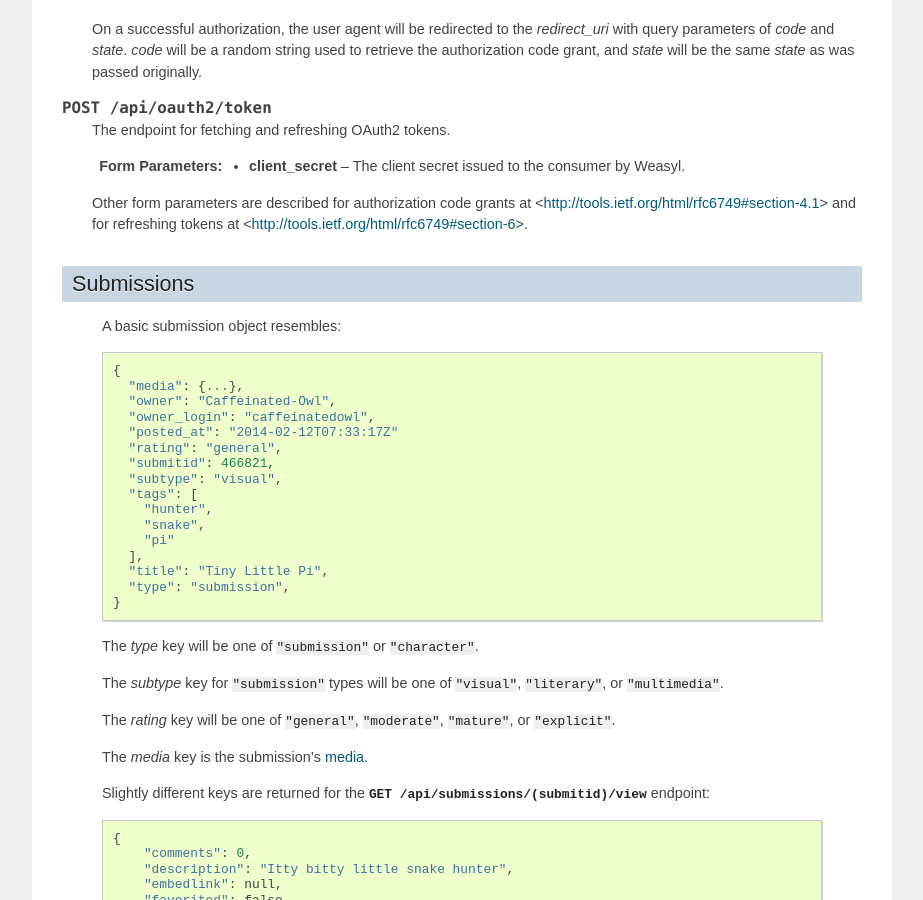
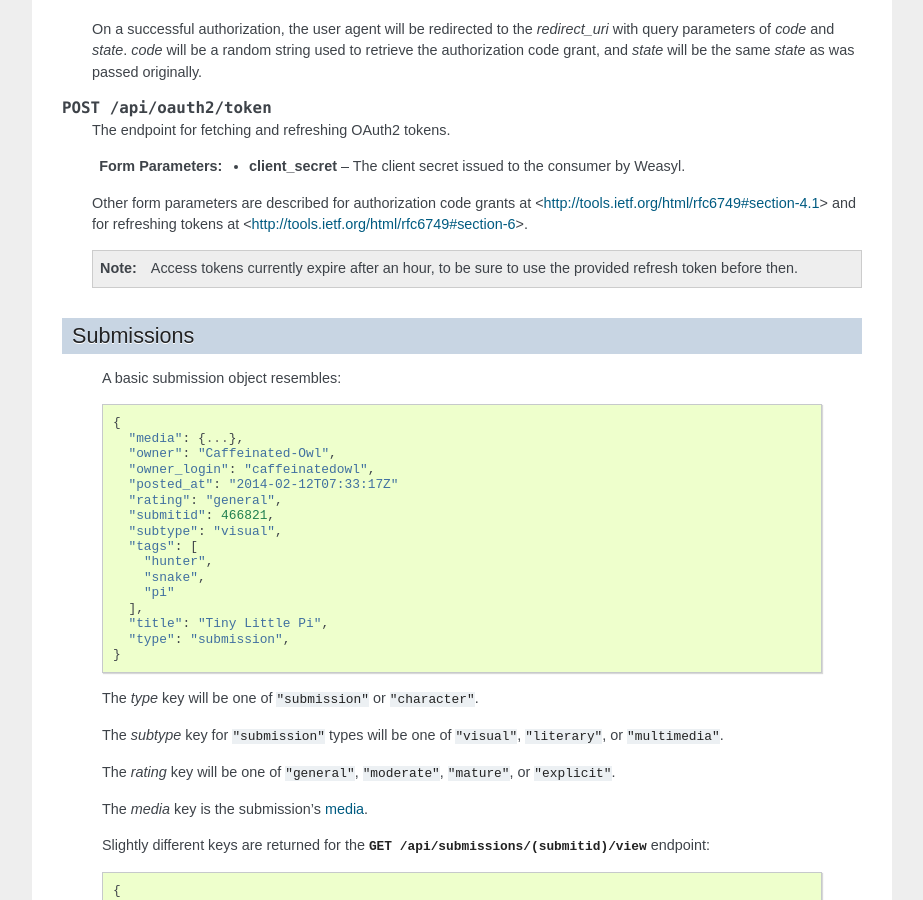
Before and after one commit to Weasyl/weasyl, a Sphinx documentation site: the page built from source/index.rst, in a window 1280 px wide and 900 px high, scrolled down 2230 px. Shown: the whole window, without its empty margins (198-1121 px from the left). Built offline with Sphinx 7.4.7, drawn with Linux system fonts in a browser that asks for light colours.

Commit message:
Add a note about token expiration.

```diff
--- a/source/index.rst
+++ b/source/index.rst
@@ -168,6 +168,11 @@ OAuth2 endpoints
    Other form parameters are described for authorization code grants at
    <http://tools.ietf.org/html/rfc6749#section-4.1> and for refreshing tokens
    at <http://tools.ietf.org/html/rfc6749#section-6>.
+
+   .. note::
+
+      Access tokens currently expire after an hour, to be sure to use the
+      provided refresh token before then.
 
 
 .. _submissions:
```
